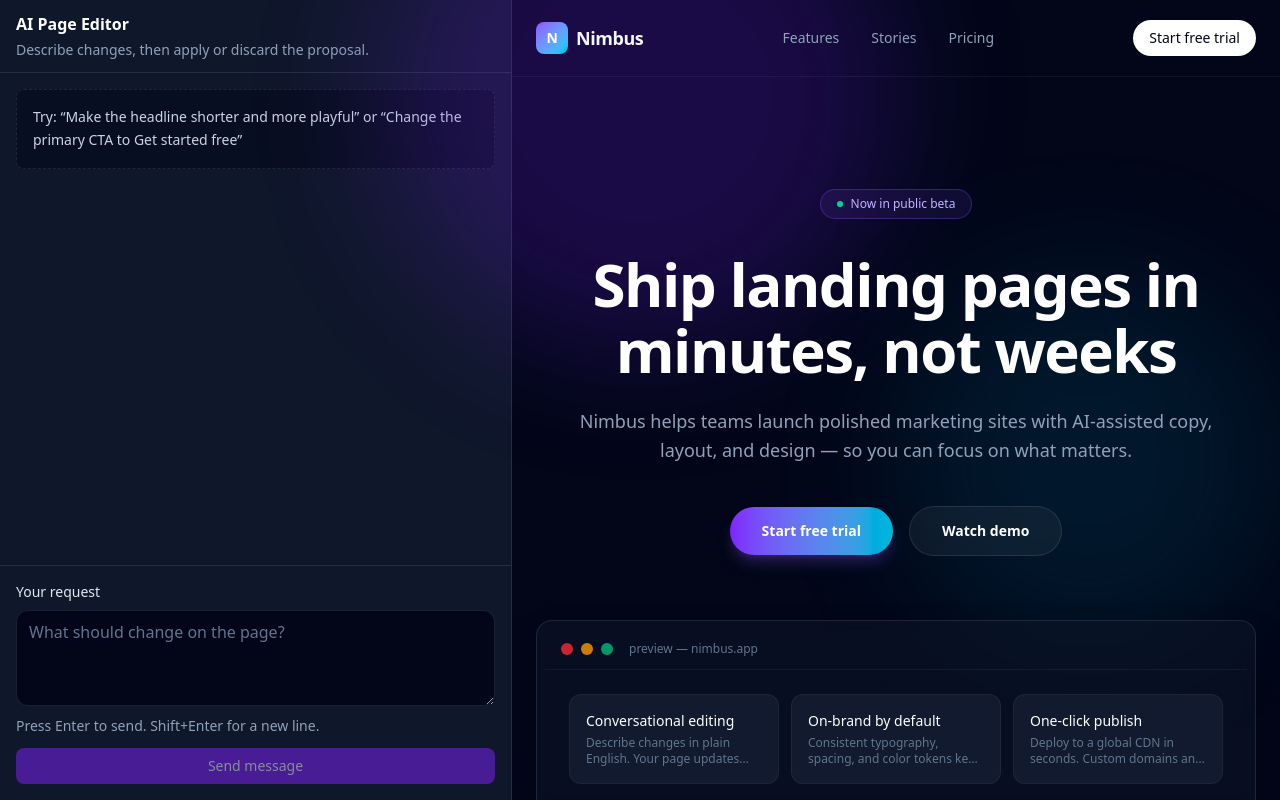
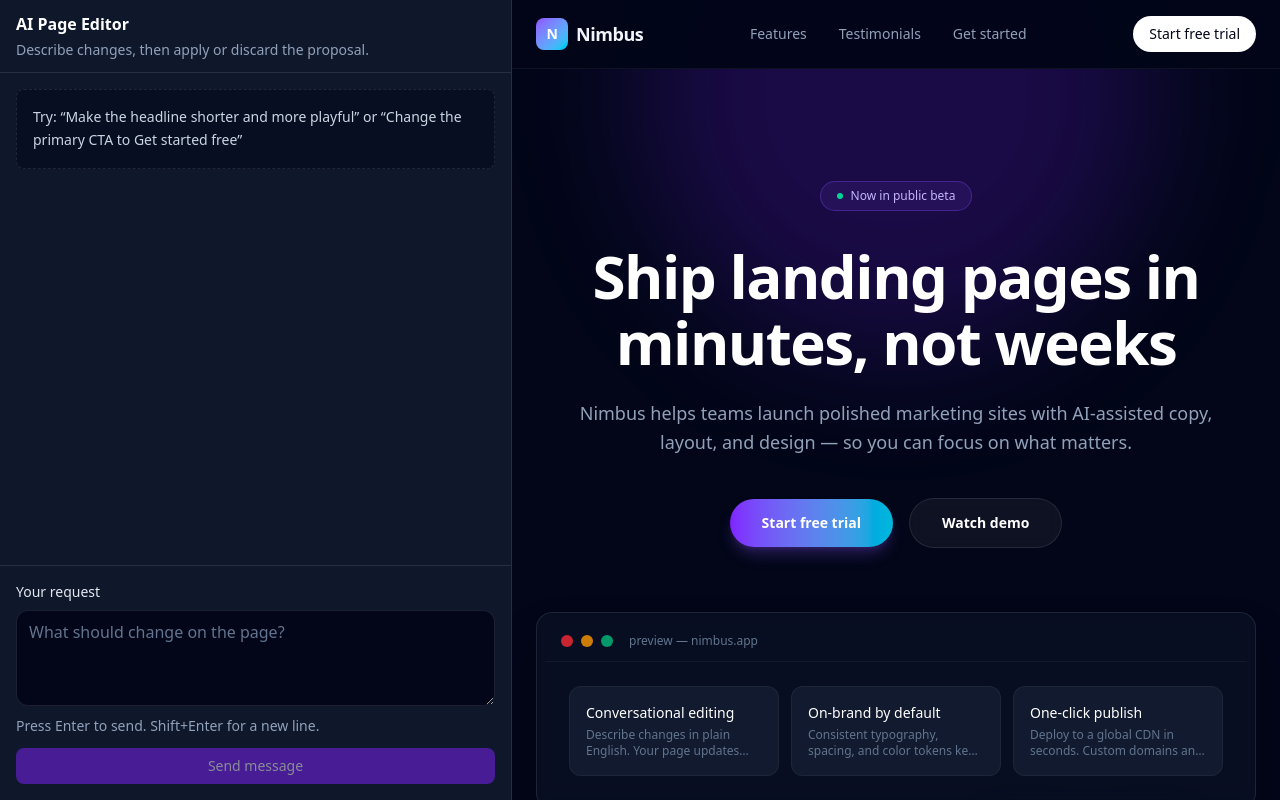
Before and after one commit to olegpy/ai-page-editor, a React (Vite) app: page / in a window 1280 px wide. Built offline with nearby package versions, Linux system fonts and the light colour scheme.

Commit message:
APE-10: Fix preview header hover and section navigation

```diff
--- a/src/editor/PagePreview.tsx
+++ b/src/editor/PagePreview.tsx
@@ -27,11 +27,12 @@ export function PagePreview({ content, isProposal }: PagePreviewProps) {
       )}
 
       <div
+        id="page-preview-scroll"
         tabIndex={-1}
         className={
           isProposal
-            ? 'flex-1 overflow-y-auto pt-12 ring-2 ring-inset ring-amber-500/40 focus:outline-none'
-            : 'flex-1 overflow-y-auto focus:outline-none'
+            ? '@container flex-1 overflow-y-auto pt-12 ring-2 ring-inset ring-amber-500/40 focus:outline-none'
+            : '@container flex-1 overflow-y-auto focus:outline-none'
         }
       >
         <LandingPage content={content} />
--- a/src/landing/LandingPage.tsx
+++ b/src/landing/LandingPage.tsx
@@ -5,8 +5,25 @@ type LandingPageProps = {
   content: LandingPageContent
 }
 
+const PREVIEW_HEADER_OFFSET = 64
+
 function scrollToSection(id: string) {
-  document.getElementById(id)?.scrollIntoView({ behavior: 'smooth', block: 'start' })
+  const target = document.getElementById(id)
+  const scroller = document.getElementById('page-preview-scroll')
+  if (!target) return
+
+  if (!scroller) {
+    target.scrollIntoView({ behavior: 'smooth', block: 'start' })
+    return
+  }
+
+  const top =
+    target.getBoundingClientRect().top -
+    scroller.getBoundingClientRect().top +
+    scroller.scrollTop -
+    PREVIEW_HEADER_OFFSET
+
+  scroller.scrollTo({ top, behavior: 'smooth' })
 }
 
 function handleNavClick(event: MouseEvent<HTMLAnchorElement>, href: string) {
@@ -37,21 +54,25 @@ export function LandingPage({ content }: LandingPageProps) {
   const { brand, navLinks, hero, features, testimonials, callToAction, footer } = content
 
   return (
-    <div className="min-h-full">
-      <div className="pointer-events-none fixed inset-0 overflow-hidden" aria-hidden>
+    <div className="relative min-h-full">
+      <div className="pointer-events-none absolute inset-0 overflow-hidden" aria-hidden>
         <div className="absolute -top-40 left-1/2 h-[32rem] w-[32rem] -translate-x-1/2 rounded-full bg-violet-600/20 blur-3xl" />
         <div className="absolute top-1/3 right-0 h-96 w-96 rounded-full bg-cyan-500/10 blur-3xl" />
       </div>
 
-      <header className="relative z-10 border-b border-white/5">
-        <nav className="container-page flex items-center justify-between py-5">
-          <a href="#" className="flex items-center gap-2 text-lg font-semibold tracking-tight">
+      <header className="sticky top-0 z-20 border-b border-white/5 bg-slate-950/95 backdrop-blur-md">
+        <nav className="container-page flex items-center justify-between gap-4 py-4">
+          <a
+            href="#hero"
+            onClick={event => handleNavClick(event, '#hero')}
+            className="flex shrink-0 items-center gap-2 text-lg font-semibold tracking-tight"
+          >
             <span className="flex h-8 w-8 items-center justify-center rounded-lg bg-gradient-to-br from-violet-500 to-cyan-400 text-sm font-bold text-white">
               N
             </span>
             {brand}
           </a>
-          <ul className="hidden items-center gap-8 text-sm text-slate-400 md:flex">
+          <ul className="hidden items-center gap-8 text-sm text-slate-400 @3xl:flex">
             {navLinks.map((navLink) => (
               <li key={navLink.href}>
                 <a
@@ -64,14 +85,18 @@ export function LandingPage({ content }: LandingPageProps) {
               </li>
             ))}
           </ul>
-          <button type="button" className="btn-header" onClick={() => scrollToSection('cta')}>
+          <button
+            type="button"
+            className="btn-header max-w-40 shrink-0 truncate sm:max-w-none"
+            onClick={() => scrollToSection('cta')}
+          >
             {hero.primaryCta}
           </button>
         </nav>
       </header>
 
-      <main className="relative z-10">
-        <section className="container-page pb-24 pt-20 text-center md:pt-28">
+      <main className="relative z-0">
+        <section id="hero" className="scroll-mt-16 container-page pb-24 pt-20 text-center md:pt-28">
           <span className="inline-flex items-center gap-2 rounded-full border border-violet-500/30 bg-violet-500/10 px-4 py-1.5 text-xs font-medium text-violet-300">
             <span className="h-1.5 w-1.5 rounded-full bg-emerald-400" />
             {hero.badge}
@@ -112,7 +137,7 @@ export function LandingPage({ content }: LandingPageProps) {
           </div>
         </section>
 
-        <section id="features" className="scroll-mt-20 border-t border-white/5 bg-slate-900/30 py-24">
+        <section id="features" className="scroll-mt-16 border-t border-white/5 bg-slate-900/30 py-24">
           <div className="container-page">
             <div className="max-w-2xl">
               <h2 className="heading-section">
@@ -137,7 +162,7 @@ export function LandingPage({ content }: LandingPageProps) {
           </div>
         </section>
 
-        <section id="testimonials" className="scroll-mt-20 py-24">
+        <section id="testimonials" className="scroll-mt-16 py-24">
           <div className="container-page">
             <h2 className="heading-section text-center">
               {testimonials.heading}
@@ -161,7 +186,7 @@ export function LandingPage({ content }: LandingPageProps) {
           </div>
         </section>
 
-        <section id="cta" className="scroll-mt-20 border-t border-white/5 py-24">
+        <section id="cta" className="scroll-mt-16 border-t border-white/5 py-24">
           <div className="container-page-narrow text-center">
             <h2 className="heading-section">
               {callToAction.title}
@@ -174,7 +199,7 @@ export function LandingPage({ content }: LandingPageProps) {
         </section>
       </main>
 
-      <footer className="relative z-10 border-t border-white/5 py-12">
+      <footer className="relative z-0 border-t border-white/5 py-12">
         <div className="container-page flex flex-col items-center justify-between gap-4 text-center text-sm text-slate-500 md:flex-row md:text-left">
           <p>{footer.tagline}</p>
           <p>{footer.copyright}</p>
--- a/src/landing/defaultContent.ts
+++ b/src/landing/defaultContent.ts
@@ -4,8 +4,8 @@ export const defaultLandingContent: LandingPageContent = {
   brand: 'Nimbus',
   navLinks: [
     { label: 'Features', href: '#features' },
-    { label: 'Stories', href: '#testimonials' },
-    { label: 'Pricing', href: '#cta' },
+    { label: 'Testimonials', href: '#testimonials' },
+    { label: 'Get started', href: '#cta' },
   ],
   hero: {
     badge: 'Now in public beta',
```
Also changed, not shown: 1 other file (tests, documents, lock files or other folders).
